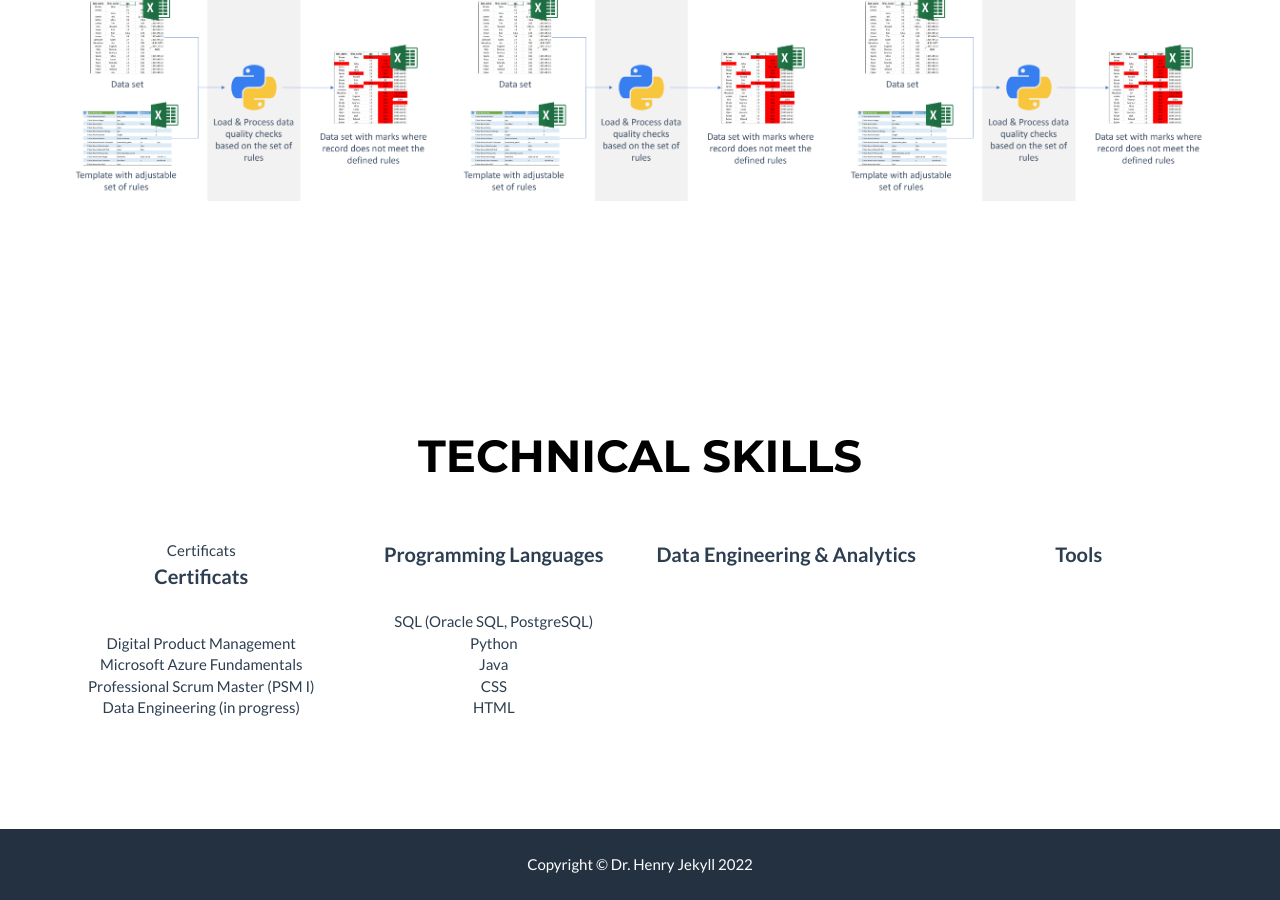
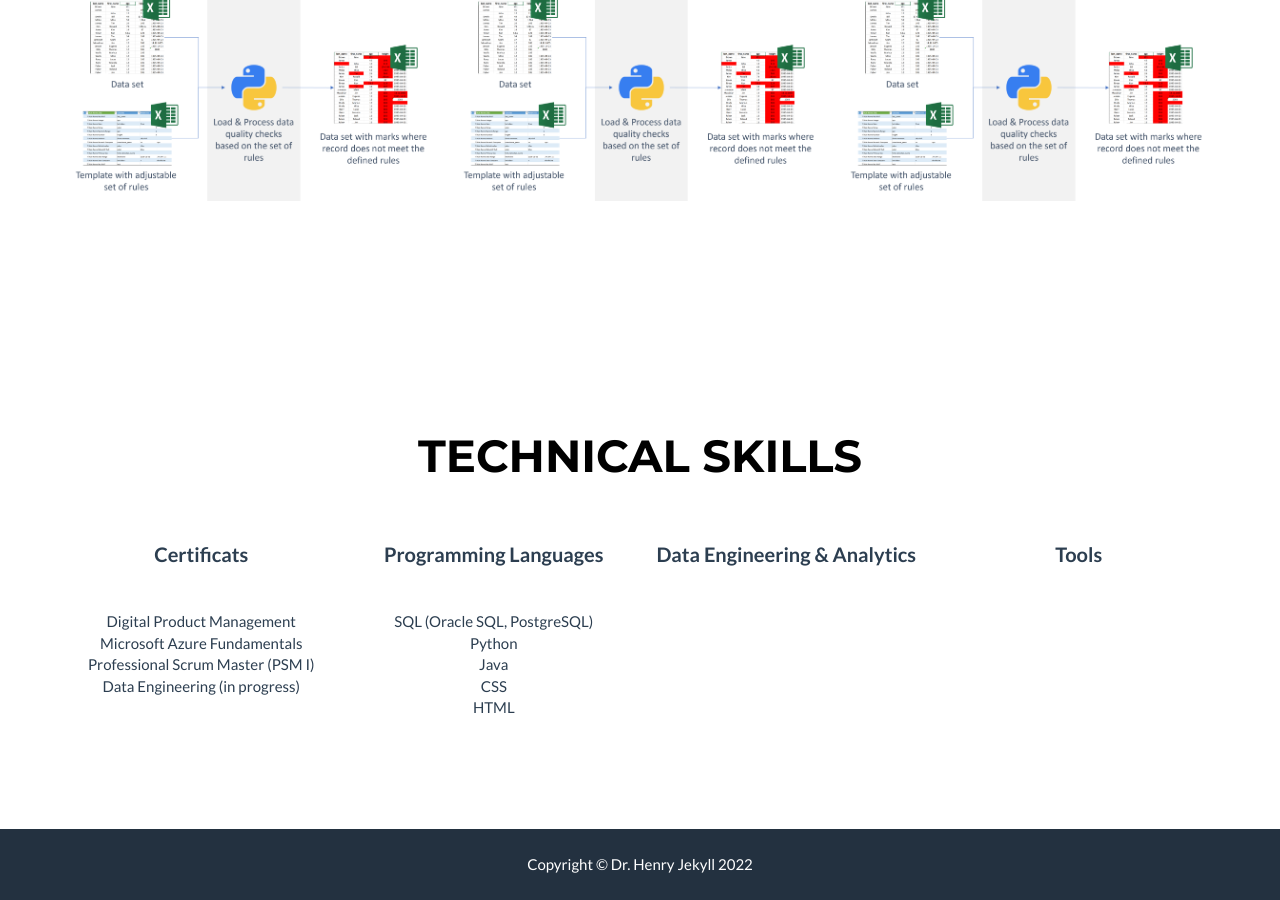
Before and after one commit to tolan005/tolan005.github.io, a Jekyll site: the page built from _posts/2014-07-18-project-1.markdown, in a window 1280 px wide and 900 px high, scrolled down 932 px. Built offline with Jekyll 4.4.1, drawn with Linux system fonts in a browser that asks for light colours.

Commit message:
Update about.html
#

```diff
--- a/_includes/about.html
+++ b/_includes/about.html
@@ -9,7 +9,6 @@
             </div>
             <div class="row">
                 <div class="col-lg-3 text-center">
-                 <div class="intro-text">Certificats</div>
                  <p><b>Certificats</b></p>
                     <br>
                    <p>
```
